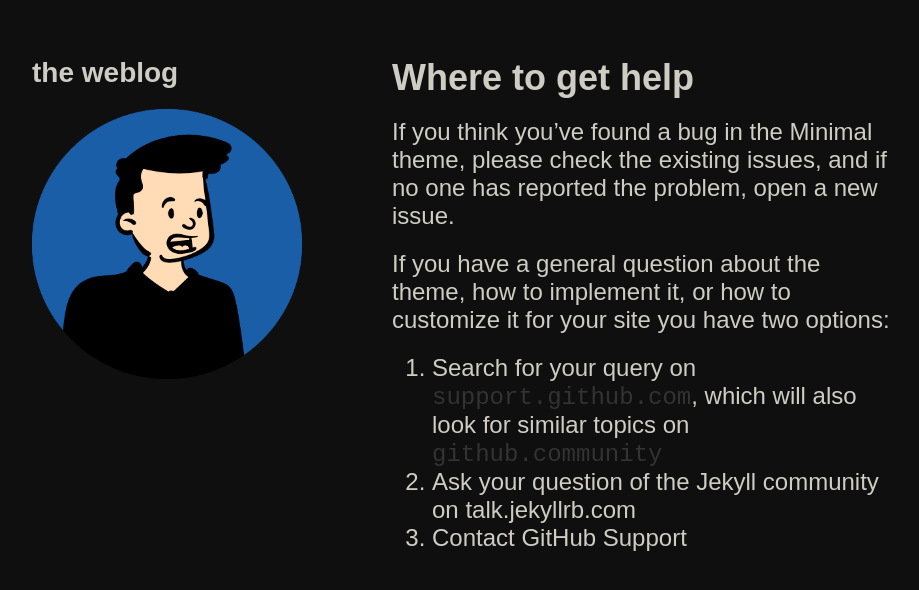
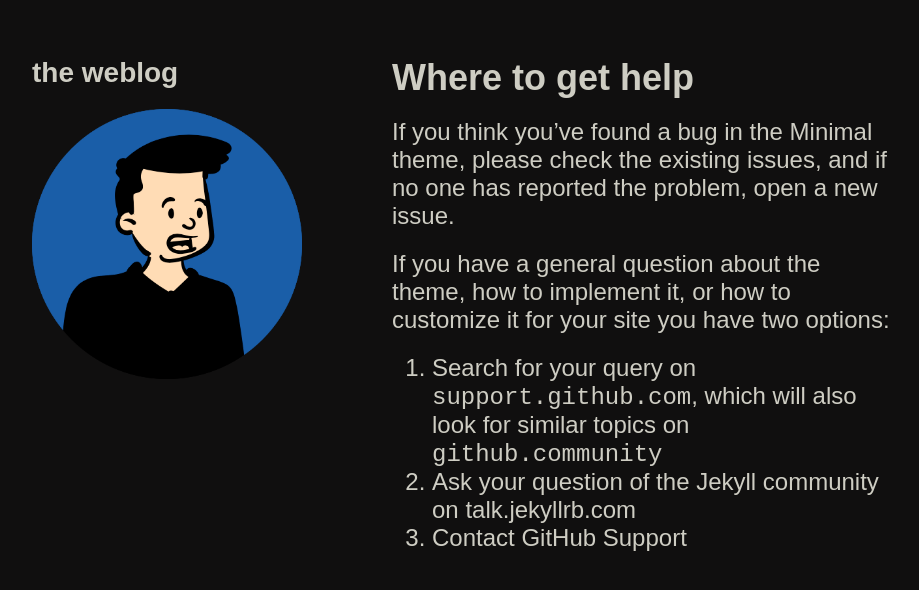
Before and after one commit to Foonocity/weblog, a Jekyll site: the page built from SUPPORT.md, in a window 1280 px wide. Shown: the top 590 px of the page, without its empty margins (178-1097 px from the left). Built offline with Jekyll 4.4.1, drawn with Linux system fonts in a browser that asks for light colours; some web fonts are replaced; our own code applies the rules of GitHub Pages for plain Markdown files; the repository's description, which GitHub fills in, is left out.

Commit message:
Update jekyll-theme-minimal.scss

```diff
--- a/_sass/jekyll-theme-minimal.scss
+++ b/_sass/jekyll-theme-minimal.scss
@@ -40,7 +40,7 @@
 }
 
 a:hover, a:focus {
-  color:#069;
+  color:#cecdc3;
   font-weight: bold;
 }
 
@@ -69,7 +69,7 @@
 
 code, pre {
   font-family:"Atkinson Hyperlegible", monospace;
-  color:#333;
+  color:#cecdc3;
 }
 
 pre {
```
